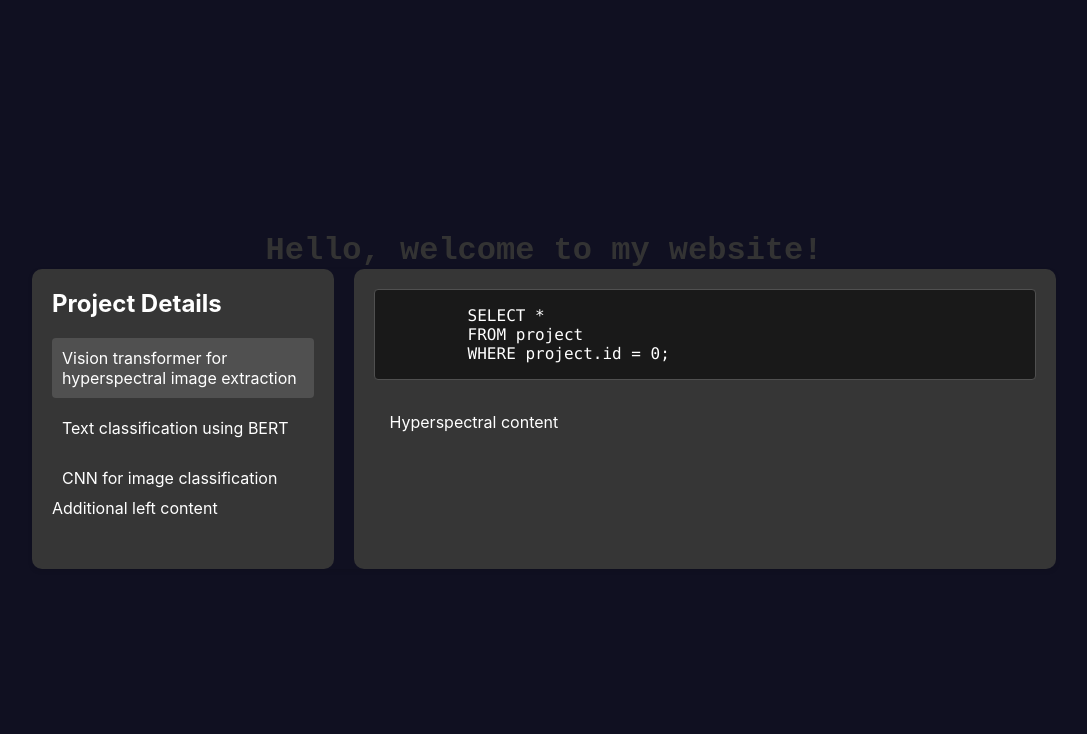
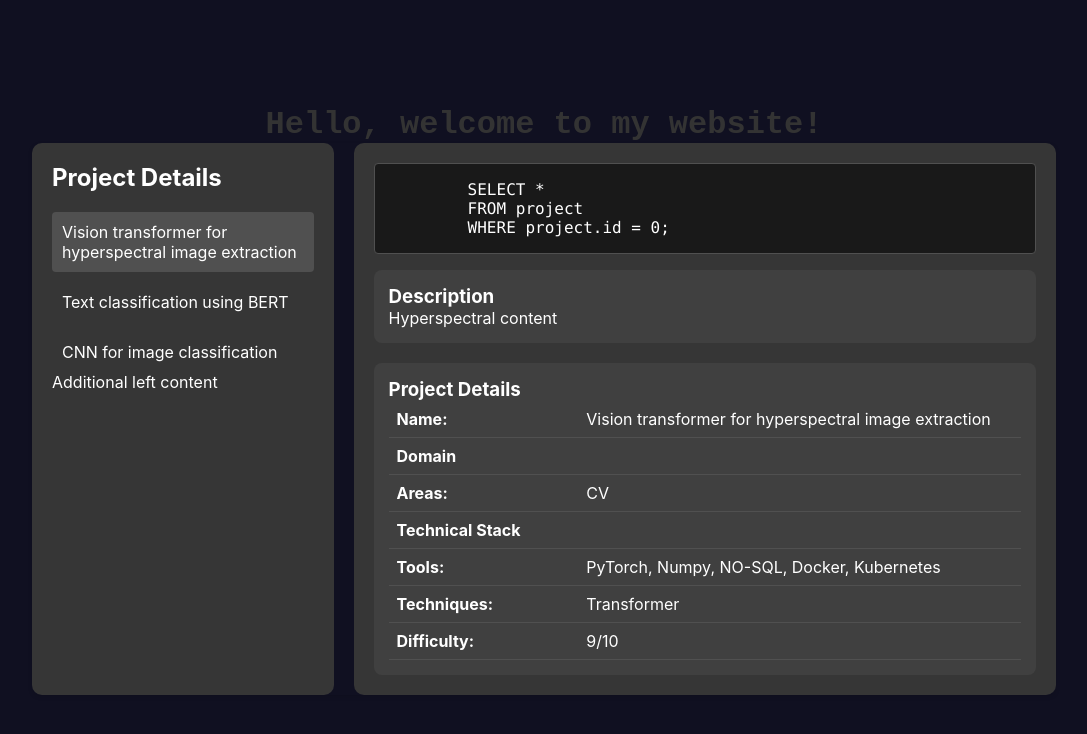
Before and after one commit to Sajtospoga01/Sajtospoga01.github.io, an Angular app: page / in a window 1280 px wide. Both pictures are taken after a click on the element "Vision transformer for hyperspectral image extraction". Shown: the top 734 px of the page, without its empty margins (96-1183 px from the left). Built offline with nearby package versions, Linux system fonts and the light colour scheme.

Commit message:
Add tabular view generation for project description

```diff
--- a/src/app/view-container/view-container.component.css
+++ b/src/app/view-container/view-container.component.css
@@ -60,8 +60,30 @@
 }
 
 .selected-content {
-    padding: 1rem;
-    margin-top: 1rem;
+  display: flex;
+  flex-direction: column;
+  gap: 20px;
+}
+
+.description-section, .table-section {
+  background: #404040;
+  padding: 15px;
+  border-radius: 8px;
+}
+
+.project-table {
+  width: 100%;
+  border-collapse: collapse;
+}
+
+.project-table td {
+  padding: 8px;
+  border-bottom: 1px solid #505050;
+}
+
+.project-table td:first-child {
+  font-weight: bold;
+  width: 30%;
 }
 .loading {
     padding: 1rem;
--- a/src/app/view-container/view-container.component.html
+++ b/src/app/view-container/view-container.component.html
@@ -19,9 +19,44 @@
         FROM project
         WHERE project.id = {{selectedItem.id}};</pre>
 
-      <div class="selected-content" *ngIf="showContent" [@contentAnimation]>
-        {{selectedItem.description}}
-      </div>
+        <div class="selected-content" *ngIf="showContent" [@contentAnimation]>
+            <div class="description-section">
+              <h3>Description</h3>
+              <p>{{selectedItem.description}}</p>
+            </div>
+
+            <div class="table-section">
+                <h3>Project Details</h3>
+                <table class="project-table">
+                    <tr>
+                        <td>Name:</td>
+                        <td>{{selectedItem.name}}</td>
+                    </tr>
+                    <tr class="section-header">
+                        <td colspan="2">Domain</td>
+                    </tr>
+                    <tr>
+                        <td>Areas:</td>
+                        <td>{{mapArrayToEnumNames(selectedItem.domainVector, ProjectDomain).join(', ')}}</td>
+                    </tr>
+                    <tr class="section-header">
+                        <td colspan="2">Technical Stack</td>
+                    </tr>
+                    <tr>
+                        <td>Tools:</td>
+                        <td>{{mapArrayToEnumNames(selectedItem.toolsVector, Tools).join(', ')}}</td>
+                    </tr>
+                    <tr>
+                        <td>Techniques:</td>
+                        <td>{{mapArrayToEnumNames(selectedItem.techniquesVector, Techniques).join(', ')}}</td>
+                    </tr>
+                    <tr>
+                        <td>Difficulty:</td>
+                        <td>{{selectedItem.difficulty}}/10</td>
+                    </tr>
+                </table>
+            </div>
+          </div>
     <div class="loading" *ngIf="!showContent && selectedItem">
         <div class="skeleton skeleton-line"></div>
         <div class="skeleton skeleton-line"></div>
--- a/src/app/view-container/view-container.component.ts
+++ b/src/app/view-container/view-container.component.ts
@@ -23,10 +23,18 @@ export class ViewContainerComponent {
     @Input() isSplit: boolean = false;
     @Input() splitRatio: number = 30;
     @Input() items: Project[] = [];
-
+    ProjectDomain = ProjectDomain;
+    Tools = Tools;
+    Techniques = Techniques;
     selectedItem: Project | null = null;
     showContent: boolean = false;
+    getEnumName(enumObj: any, index: number): string {
+        return enumObj[index];
+    }
 
+    mapArrayToEnumNames(indices: number[], enumObj: any): string[] {
+        return indices.map(index => this.getEnumName(enumObj, index));
+    }
     async onSelect(item: Project) {
       this.selectedItem = item;
       this.showContent = false;
```
